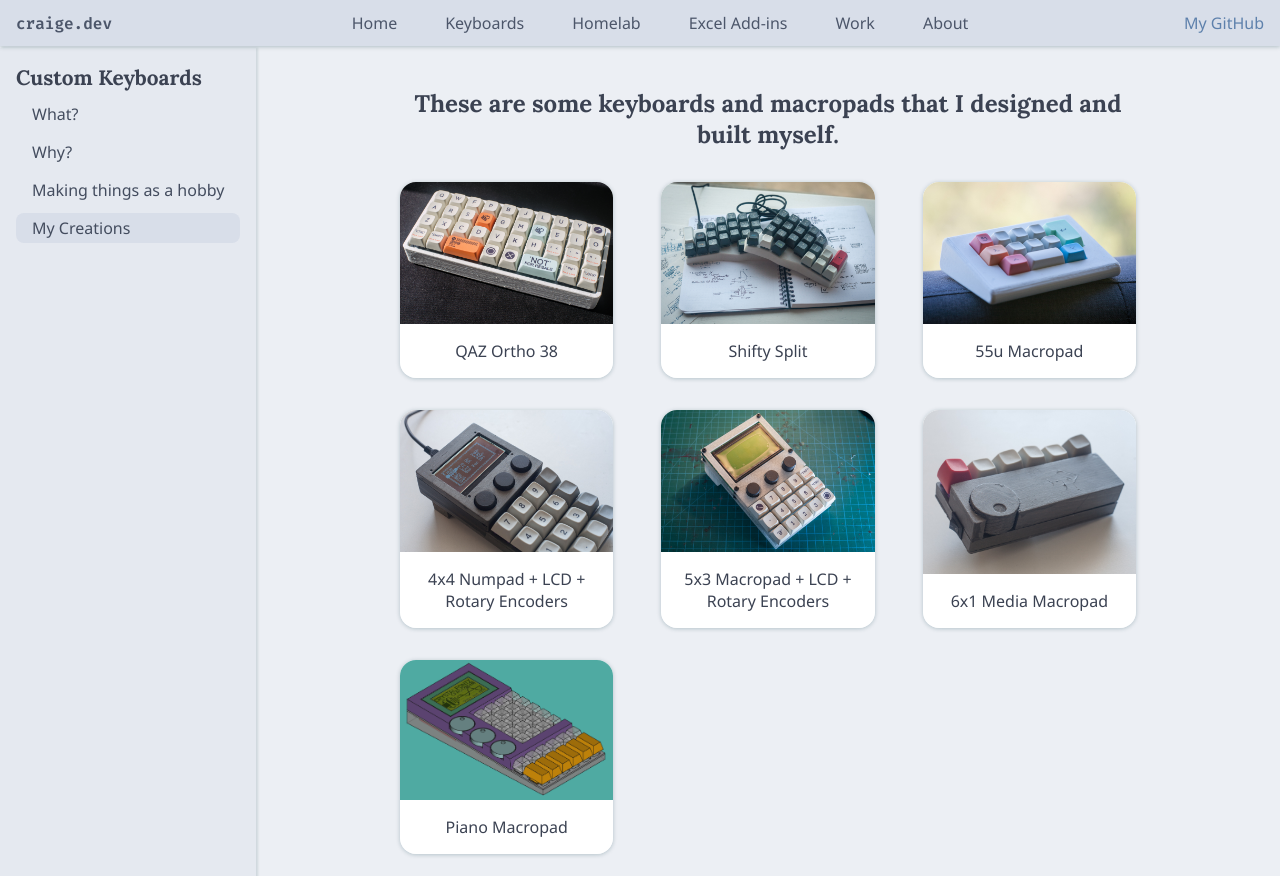
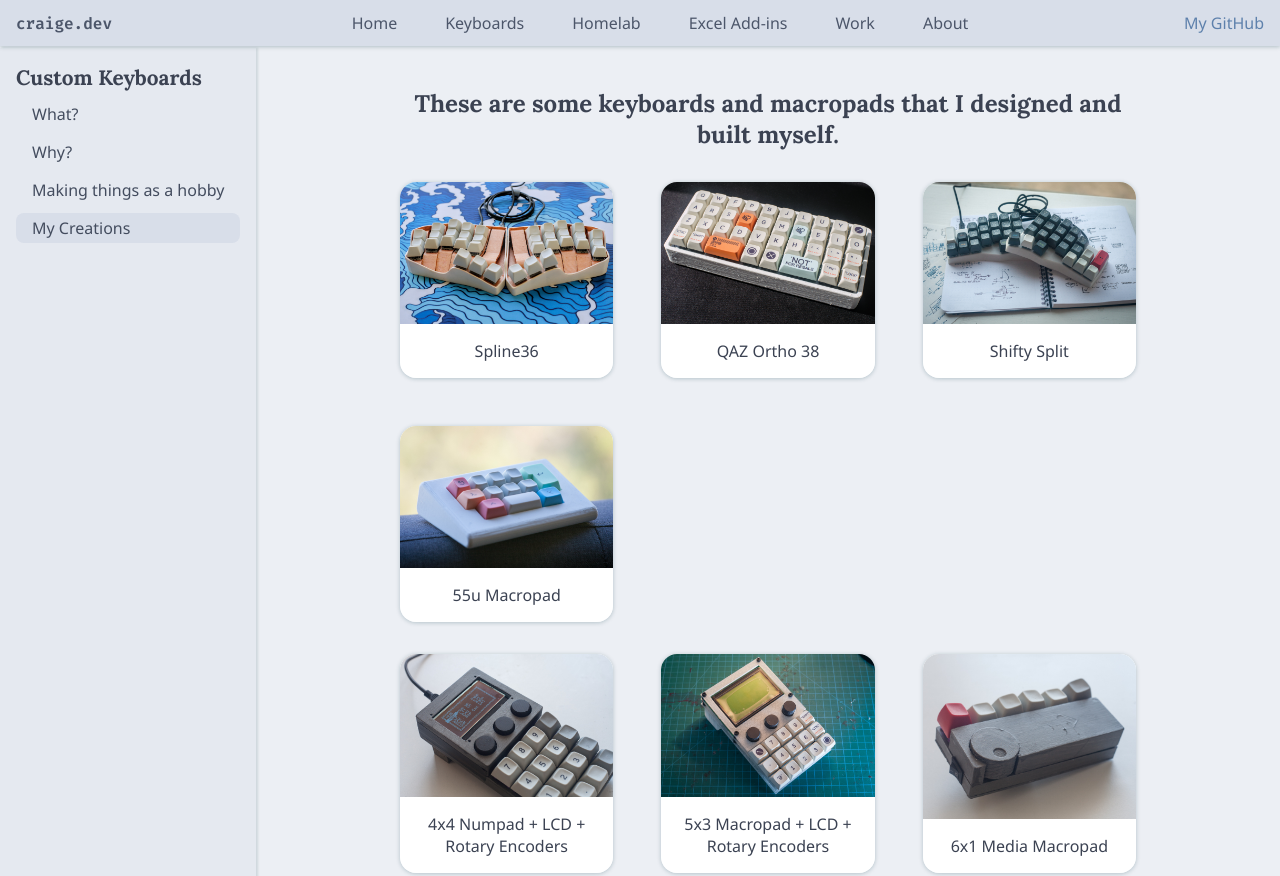
Before and after one commit to ceybers/ceybers.github.io, a plain HTML site: page keyboards/builds.html in a window 1280 px wide. Shown: the top 876 px of the page. Drawn offline with Linux system fonts and the light colour scheme.

Commit message:
Spline36 keyboard

```diff
--- a/keyboards/builds.html
+++ b/keyboards/builds.html
@@ -53,6 +53,12 @@
             <h2 class="--center">These are some keyboards and macropads that I designed and built myself.</h2>
 
             <div class="img-caption-container">
+              <div class="img-caption box-shadow-a">
+                <a href="https://github.com/ceybers/spline36-keyboard">
+                  <img src="../images/keyboards/DSCF3079.jpg" />
+                  <div class="caption">Spline36</div>
+                </a>
+              </div>
               <div class="img-caption box-shadow-a">
                 <a href="https://github.com/ceybers/qaz-ortho-keyboard">
                   <img src="../images/keyboards/DSCF2982.jpg" />
```
Also changed, not shown: index.html (+1 -1 lines), images/keyboards/DSCF3079.jpg (added).
